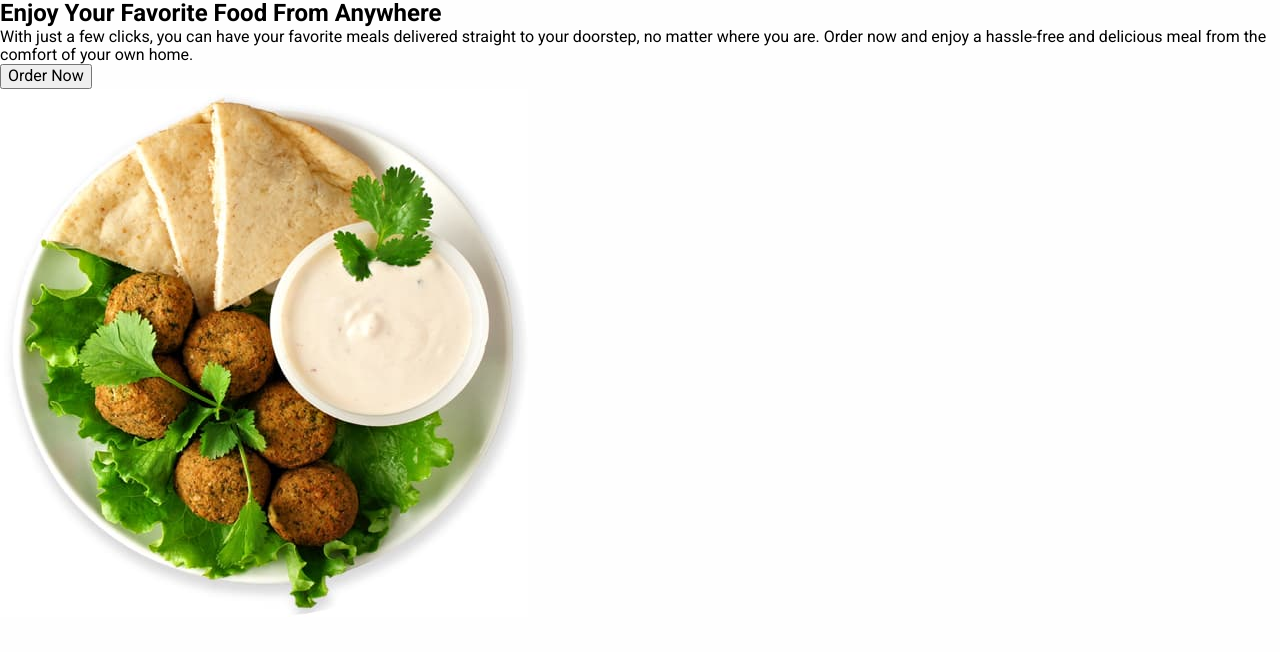
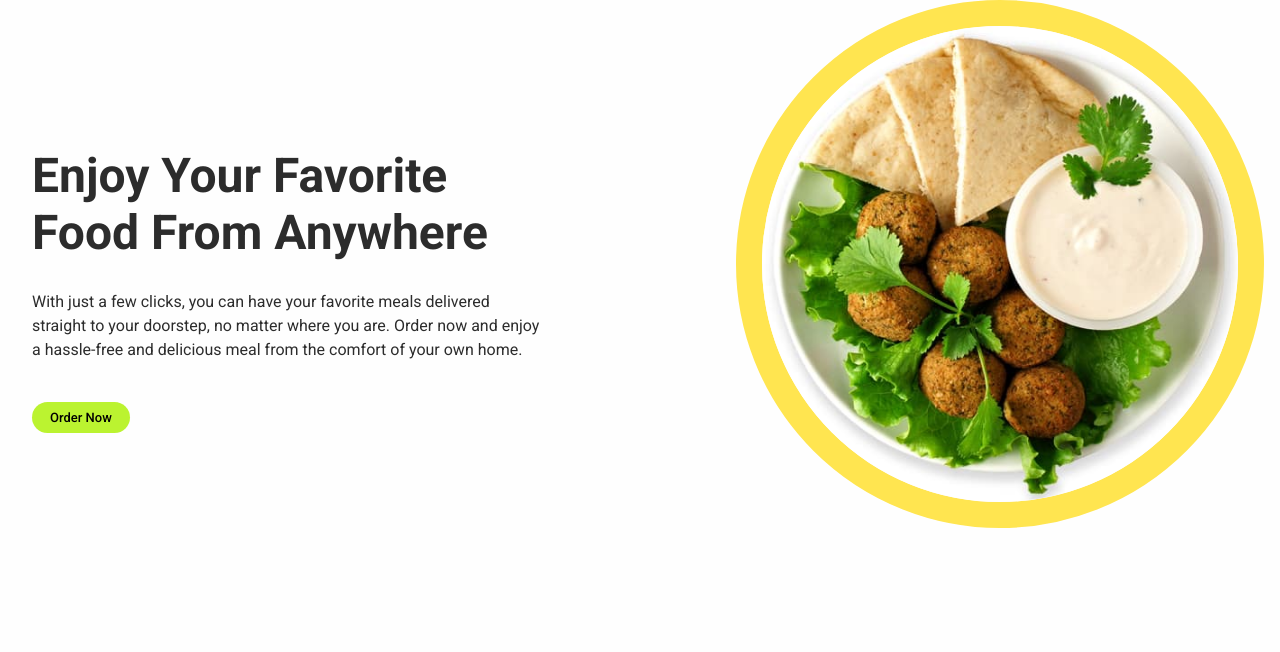
Before and after one commit to Oleg-Kaniuk/foodsta-teamproject, a plain HTML site: page index.html in a window 1280 px wide. Drawn offline with nearby package versions, Linux system fonts and the light colour scheme.

Commit message:
hero css

```diff
--- a/css/styles.css
+++ b/css/styles.css
@@ -48,3 +48,54 @@ img {
   padding-left: 16px;
   padding-right: 16px;
 }
+/* section HERO */
+.hero-section {
+  color: #2c2c2c;
+}
+.hero-div {
+  display: flex;
+}
+.group-79 {
+  margin-top: auto;
+  margin-bottom: auto;
+}
+.hero-title {
+  margin: 0;
+  padding: 0;
+  width: 502.42px;
+  font-weight: 700;
+  font-size: 48px;
+  line-height: 120%;
+  margin-bottom: 28px;
+}
+.hero-parag {
+  margin: 0;
+  padding: 0;
+  font-weight: 400;
+  font-size: 16px;
+  line-height: 150%;
+  margin-bottom: 40px;
+  max-width: 510px;
+}
+.hero-button {
+  background: #bbf330;
+  border-radius: 30px;
+  border: none;
+  padding: 6px 18px;
+}
+.title-button {
+  font-weight: 500;
+  font-size: 13px;
+  line-height: 150%;
+}
+.group-80 {
+  box-sizing: border-box;
+  width: 580px;
+  height: 580px;
+}
+.hero-img {
+  width: 528px;
+  border: 26px solid #ffe550;
+  border-radius: 269px;
+  align-items: center;
+}
--- a/index.html
+++ b/index.html
@@ -23,21 +23,30 @@
 
     <main>
       <!-- Hero ДИМА -->
-      <section>
-        <h1>Enjoy Your Favorite Food From Anywhere</h1>
-        <p>
+      <section class="hero-section">
+        <div class="hero-div container">
+          <div class="group-79 container">
+            <h1 class="hero-title">Enjoy Your Favorite Food From Anywhere</h1>
+            <p class="hero-parag">
               With just a few clicks, you can have your favorite meals delivered
               straight to your doorstep, no matter where you are. Order now and
-          enjoy a hassle-free and delicious meal from the comfort of your own
-          home.
+              enjoy a hassle-free and delicious meal from the comfort of your
+              own home.
             </p>
-        <button type="button">Order Now</button>
+            <button class="hero-button" type="button">
+              <span class="title-button">Order Now</span>
+            </button>
+          </div>
+          <div class="group-80">
             <img
+              class="hero-img"
               src="./images/hero.jpg"
               alt="error foto"
               width="528px"
               height="528px"
             />
+          </div>
+        </div>
       </section>
       <!-- Offerings ОКСАНА Л.-->
       <!-- Favorites СВІТЛАНА-->
```
Lines whose indentation alone changed are shown as unchanged.
